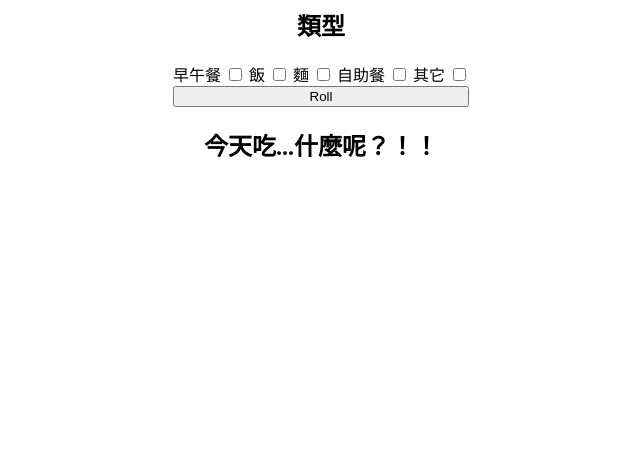
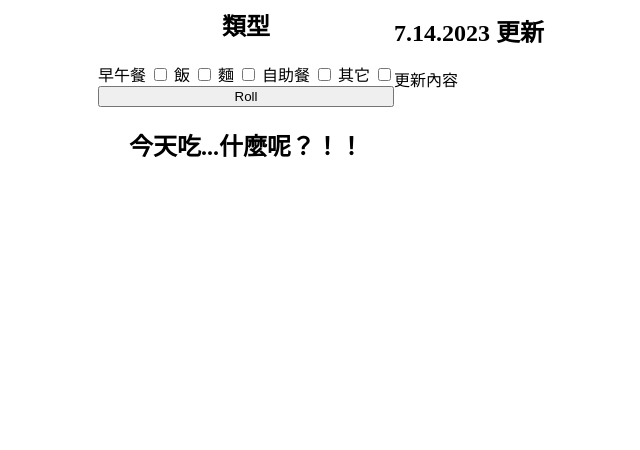
Before and after one commit to williamyaudev/once_test, a plain HTML site: page index.html in a window 1280 px wide. Shown: the part 350-800 px from the top of the page, without its empty margins (319-959 px from the left). Drawn offline with Linux system fonts and the light colour scheme.

Commit message:
UPDATE: index.html

```diff
--- a/index.html
+++ b/index.html
@@ -30,6 +30,11 @@
             </div>
         </div>
 
+        <div>
+            <h2>7.14.2023 更新</h2>
+            <p>更新內容</p>
+        </div>
+
         <script src="./main.js"></script>
     </body>
 </html>
```
